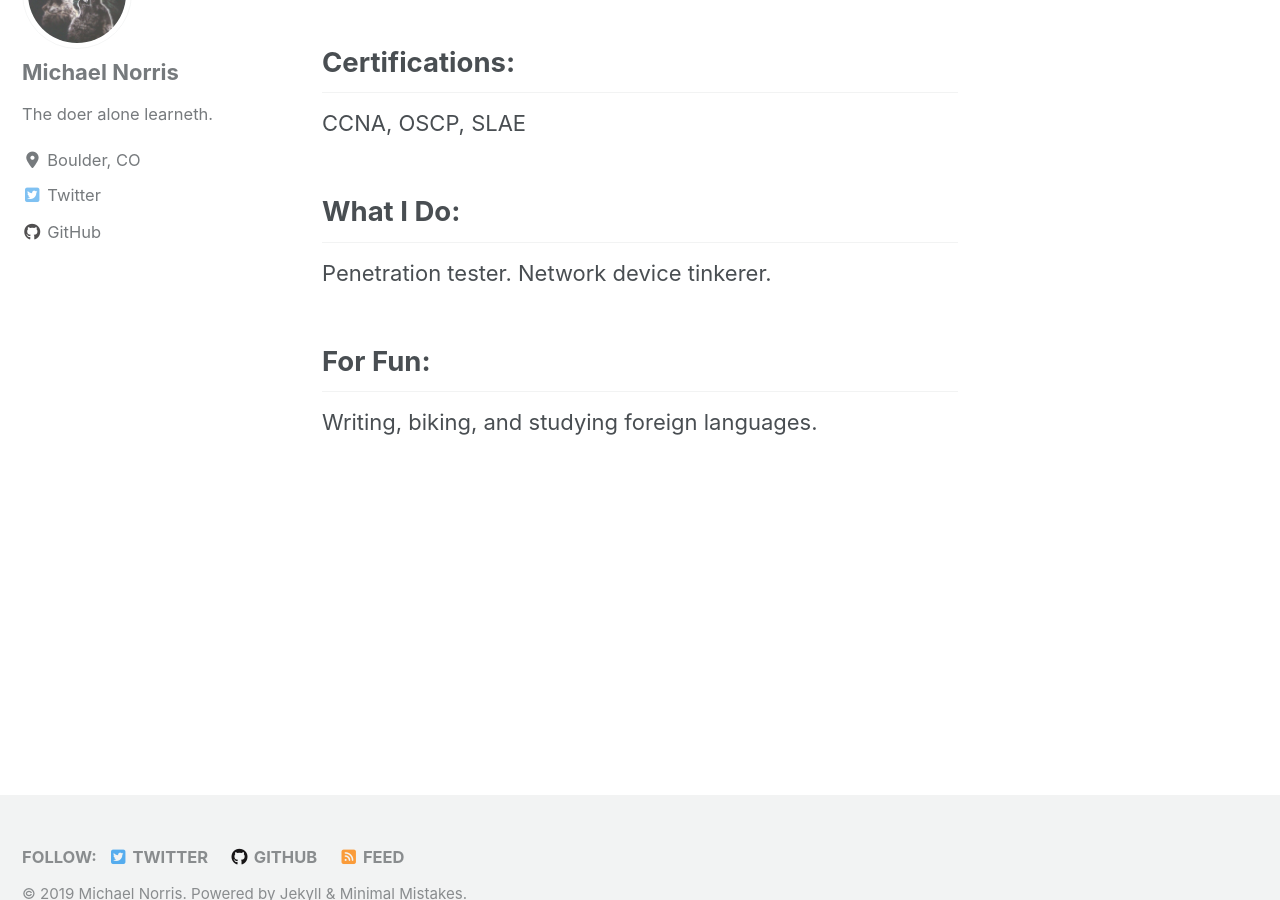
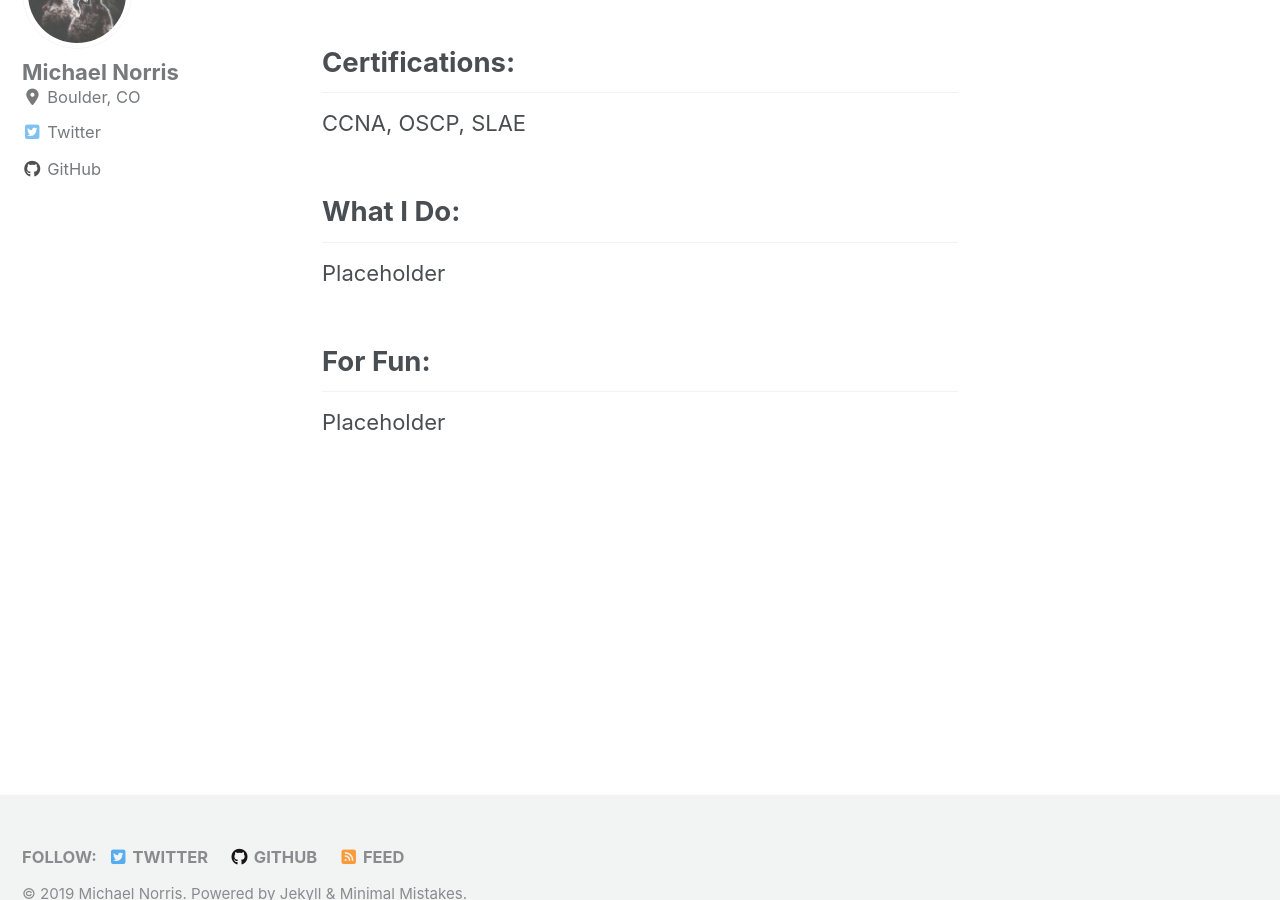
Before and after one commit to norrismw/mnorris.io, a Jekyll site: the page built from _pages/about.md, in a window 1280 px wide and 900 px high, scrolled down 565 px. Built offline with Jekyll 4.4.1, drawn with Linux system fonts in a browser that asks for light colours; cached includes are drawn as plain includes; nearby versions of some CDN libraries.

Commit message:
placeholders

```diff
--- a/_config.yml
+++ b/_config.yml
@@ -109,7 +109,7 @@
 author:
   name             : "Michael Norris"
   avatar           : "/assets/images/site/wolfmoon.jpg"
-  bio              : "The doer alone learneth."
+  bio              : #"The doer alone learneth."
   location         : "Boulder, CO"
   email            : # "mwnorris89@gmail.com"
   links:
--- a/_pages/about.md
+++ b/_pages/about.md
@@ -8,7 +8,7 @@
 CCNA, OSCP, SLAE
 
 ## What I Do:
-Penetration tester. Network device tinkerer.
+Placeholder
 
 ## For Fun:
-Writing, biking, and studying foreign languages.
+Placeholder
```
